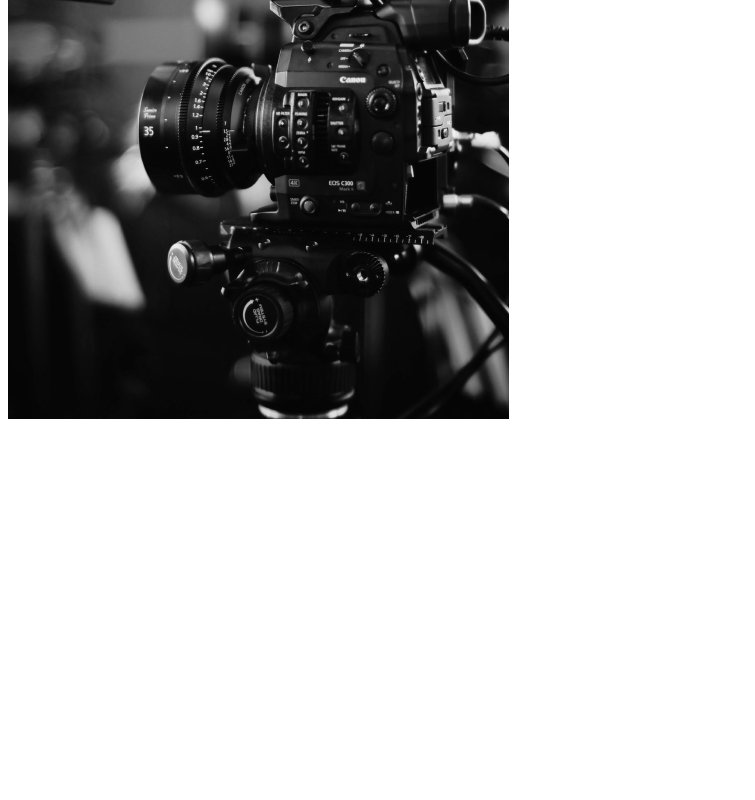
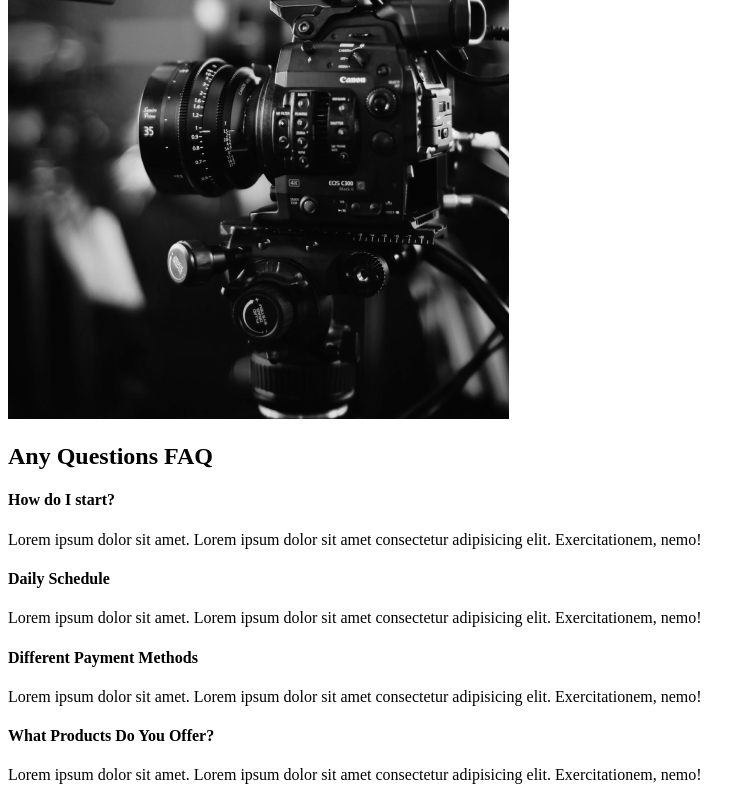
Before and after one commit to gonzalespaulb/react-course-capture, a React (Create React App) app: page / in a window 1280 px wide. Shown: the part 1999-2799 px from the top of the page, without its empty margins (0-755 px from the left). Before the commit the page ends 2430 px from the top, so only its background shows below. Built offline with nearby package versions, Linux system fonts and the light colour scheme.

Commit message:
FAQ Section

```diff
--- /dev/null
+++ b/src/components/FaqSection.js
@@ -0,0 +1,47 @@
+import React from 'react';
+
+const FaqSection = () => {
+    return (
+        <div className="faq">
+            <h2>Any Questions <span>FAQ</span></h2>
+            <div className="question">
+                <h4>How do I start?</h4>
+                <div className="answer">
+                    <p>
+                        Lorem ipsum dolor sit amet.
+                        Lorem ipsum dolor sit amet consectetur adipisicing elit. Exercitationem, nemo!
+                    </p>
+                </div>
+            </div>
+            <div className="question">
+                <h4>Daily Schedule</h4>
+                <div className="answer">
+                    <p>
+                        Lorem ipsum dolor sit amet.
+                        Lorem ipsum dolor sit amet consectetur adipisicing elit. Exercitationem, nemo!
+                    </p>
+                </div>
+            </div>
+            <div className="question">
+                <h4>Different Payment Methods</h4>
+                <div className="answer">
+                    <p>
+                        Lorem ipsum dolor sit amet.
+                        Lorem ipsum dolor sit amet consectetur adipisicing elit. Exercitationem, nemo!
+                    </p>
+                </div>
+            </div>
+            <div className="question">
+                <h4>What Products Do You Offer?</h4>
+                <div className="answer">
+                    <p>
+                        Lorem ipsum dolor sit amet.
+                        Lorem ipsum dolor sit amet consectetur adipisicing elit. Exercitationem, nemo!
+                    </p>
+                </div>
+            </div>
+        </div>
+    )
+}
+
+export default FaqSection;
--- a/src/pages/AboutUs.js
+++ b/src/pages/AboutUs.js
@@ -1,12 +1,14 @@
 import React from 'react';
 import AboutSection from '../components/AboutSection';
 import ServicesSection from '../components/ServicesSection';
+import FaqSection from '../components/FaqSection';
 
 const AboutUs = () => {
     return(
         <div>
             <AboutSection/>
             <ServicesSection/>
+            <FaqSection/>
         </div>
     )
 }
```
